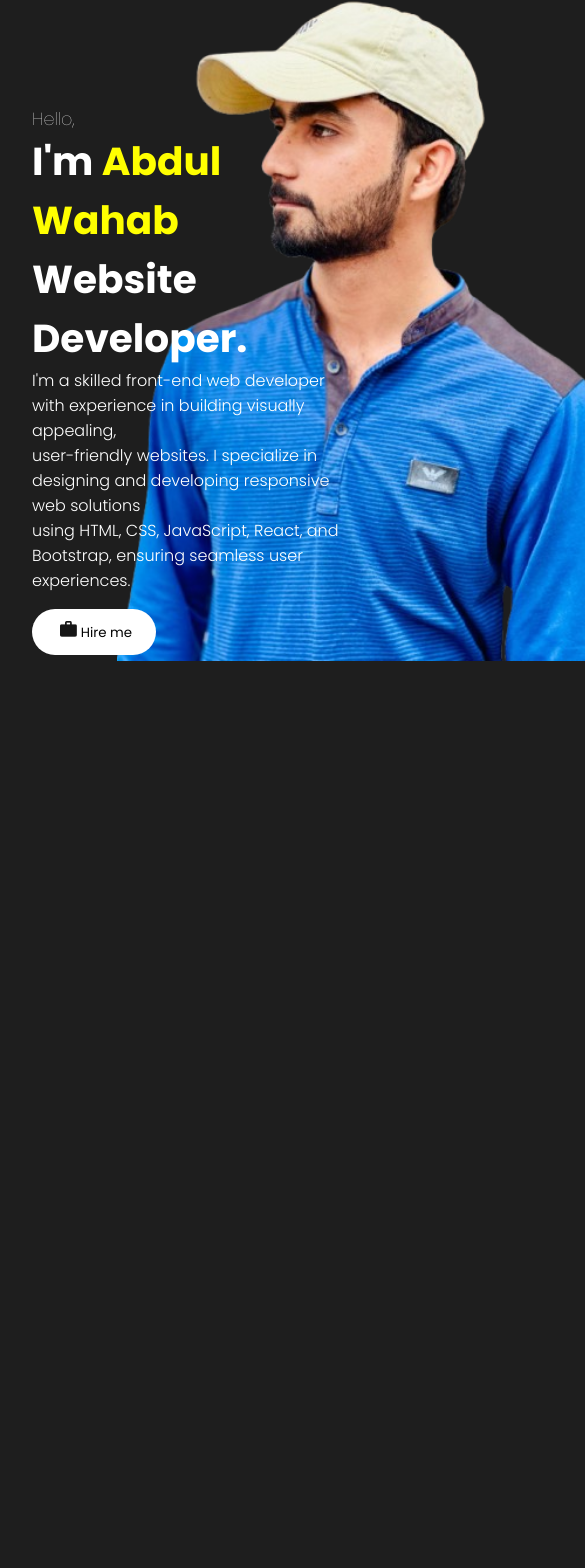
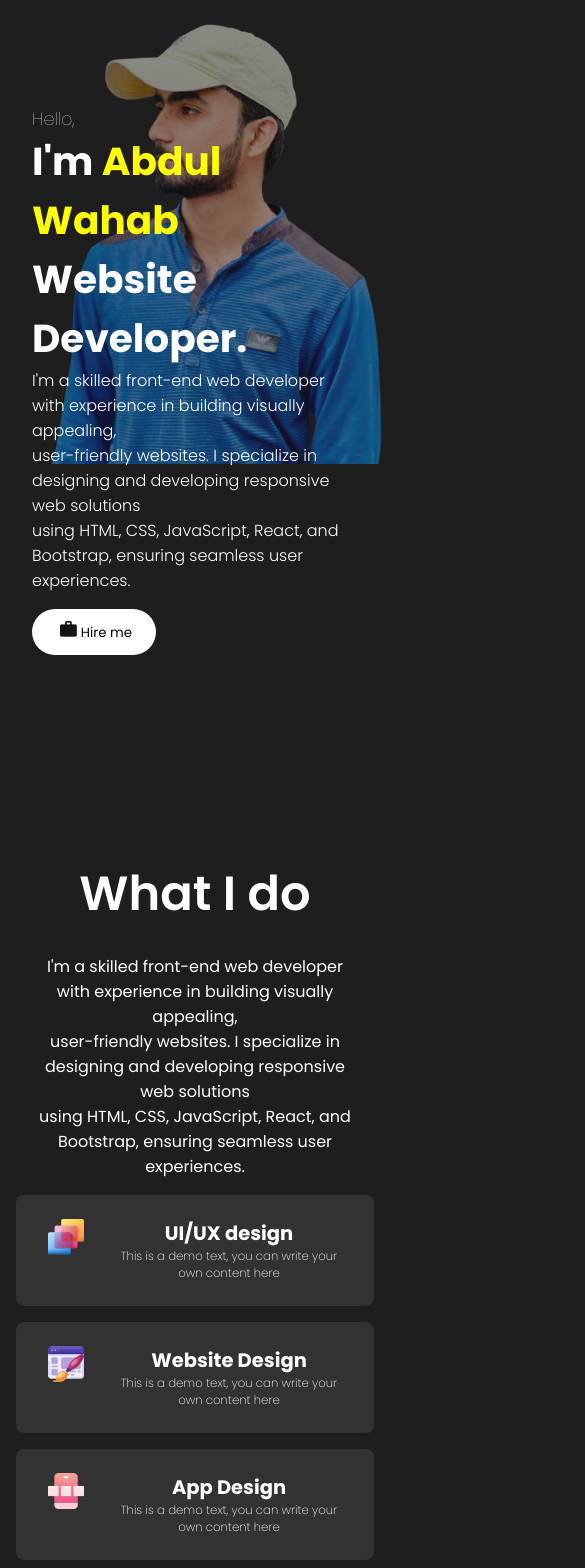
Before and after one commit to imabwahab/portfolio, a React (Vite) app: page / in a window 390 px wide. Shown: the part 114-1682 px from the top of the page, 585 px wide, since content can reach past the window. Before the commit the page ends 924 px from the top, so only its background shows below. Built offline with nearby package versions, Linux system fonts and the light colour scheme.

Commit message:
Added the skills section.

```diff
--- a/src/App.jsx
+++ b/src/App.jsx
@@ -1,5 +1,6 @@
 import Intro from "./components/Intro/Intro.jsx"
 import Navbar from "./components/Navbar/Navbar"
+import Skills from "./components/Skills/Skills.jsx"
 import "./style.css"
 
 function App() {
@@ -7,6 +8,7 @@ function App() {
     <div className="App">
       <Navbar />
       <Intro />
+      <Skills />
     </div>
   )
 }
--- a/src/components/Intro/Intro.css
+++ b/src/components/Intro/Intro.css
@@ -19,7 +19,7 @@
 .introContent{
   height: 100vh;
   width: 100vw;
-  padding: 2rem;
+  padding: 2rem 4rem;
   font-size:3rem ;
   font-weight: 700;
   display: flex;
@@ -58,11 +58,14 @@
 
 @media screen and (max-width:840px) {
   .bg {
-      right: -30vw;
+      right: 0vh;
       height: 85vh;
+      width: auto;
+      opacity: 0.7;
   }
   .introContent {
-      font-size: 10vw;
+      font-size: 8vw;
+      padding: 3rem;
   }
   .hello {
       font-size: 4.5vw;
@@ -70,9 +73,24 @@
 
 }
 
+@media screen and (max-width:600px){
+  .bg {
+    right: 0vh;
+    height: 70vh;
+    width: auto;
+    opacity: 0.5;
+}
+  .introContent {
+    font-size: 10vw;
+    padding: 2rem;
+}
+}
+
 @media screen and (max-width:480px) {
   .bg {
-      right: -60vw;
-      height: 80vh;
+      right: 0vw;
+      height: 60vh;
+      width: 40vh;
+      object-fit: contain;
   }
 }
--- a/src/components/Intro/Intro.jsx
+++ b/src/components/Intro/Intro.jsx
@@ -1,7 +1,7 @@
 import React from 'react'
 import './Intro.css'
 import bg from '../../assets/image.png'
-import profile from '../../../public/profile.png'
+import profile from '../../assets/profile.png'
 import btnImg from '../../assets/hireme.png'
 import { Link } from 'react-scroll'
 
--- a/src/components/Navbar/Navbar.css
+++ b/src/components/Navbar/Navbar.css
@@ -10,6 +10,7 @@
   position: sticky;
   top: 0;
   z-index: 3;
+  background-color: rgb(30, 30, 30);
 }
 
 .logo{
@@ -54,3 +55,12 @@
   width: 1rem;
   margin-right: 10px;
 }
+
+@media screen and (max-width:840px) {
+  .desktopMenuBtn{
+    display: none;
+  }
+  .desktopMenuImg{
+    display: none;
+  }
+}
--- /dev/null
+++ b/src/components/Skills/Skills.jsx
@@ -0,0 +1,44 @@
+import styles from './Skills.module.css'
+import React from 'react'
+import UIDesign from '../../assets/ui-design.png'
+import WebDesign from '../../assets/website-design.png'
+import AppDesign from '../../assets/app-design.png'
+
+function Skills() {
+  return (
+    <section id={styles.skills}>
+      <span className={styles.skillTitle}>What I do</span>
+      <span className={styles.skillDesc}>I'm a skilled front-end web developer with experience in building visually appealing,<br /> user-friendly websites. I specialize in designing and developing responsive web solutions <br />using HTML, CSS, JavaScript, React, and Bootstrap, ensuring seamless user experiences.
+      </span>
+
+      <div className={styles.skillsBar}>
+        <div className={styles.skillBar}>
+          <img src={UIDesign} alt="UIDesign" className={styles.skillBarImg} />
+          <div className={styles.skillBarText}>
+            <h2>UI/UX design</h2>
+            <p>This is a demo text, you can write your own content here</p>
+          </div>
+        </div>
+
+        <div className={styles.skillBar}>
+          <img src={WebDesign} alt="WebDesign" className={styles.skillBarImg} />
+          <div className={styles.skillBarText}>
+            <h2>Website Design</h2>
+            <p>This is a demo text, you can write your own content here</p>
+          </div>
+        </div>
+
+        <div className={styles.skillBar}>
+          <img src={AppDesign} alt="AppDesign" className={styles.skillBarImg} />
+          <div className={styles.skillBarText}>
+            <h2>App Design</h2>
+            <p>This is a demo text, you can write your own content here</p>
+          </div>
+        </div>
+      </div>
+
+    </section>
+  )
+}
+
+export default Skills
--- /dev/null
+++ b/src/components/Skills/Skills.module.css
@@ -0,0 +1,79 @@
+#skills {
+  overflow: hidden;
+  width: 100vw;
+  max-width: 65rem;
+  display: flex;
+  flex-direction: column;
+  align-items: center;
+  justify-content: center;
+  text-align: center;
+  margin: 0 auto;
+}
+
+.skillTitle {
+  font-size: 3rem;
+  font-weight: 600;
+  padding-top: 3rem;
+  margin-bottom: 1.5rem;
+}
+
+.skillDesc {
+  font-weight: 400;
+  font-size: 1rem;
+  max-width: 51rem;
+  padding: 0 2rem;
+}
+
+.skillBars {
+  margin: 1.5rem;
+  width: 100vw;
+  max-width: 80%;
+  text-align: left;
+}
+
+.skillBar {
+  display: flex;
+  margin: 1rem;
+  padding: 1.5rem 2rem;
+  border-radius: 0.5rem;
+  background: rgb(50, 50, 50);
+}
+
+.skillBarImg {
+  object-fit: cover;
+  height: 3rem;
+  width: 3rem;
+  margin-right: 2rem;
+}
+
+.skillBarText>p {
+  font-size: 0.9rem;
+  font-weight: 200;
+}
+
+@media screen and (max-width:840px) {
+  #skills{
+    display: flex;
+    justify-content: center;
+    align-items: center;
+  }
+}
+
+@media screen and (max-width:720px) {
+  .skillBarText>p {
+      font-size: 2vw;
+  }
+}
+
+@media screen and (max-width:480px) {
+  .skillBarText>p {
+      font-size: 3vw;
+  }
+  .skillBarImg {
+      height: 2.25rem;
+      width: 2.25rem;
+  }
+  .skillBarText>h2 {
+      font-size: 5vw;
+  }
+}
```
Also changed, not shown: src/assets/profile.png (renamed from public/profile.png).
